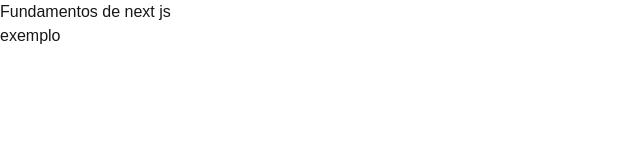
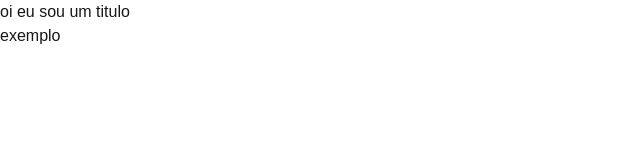
Before and after one commit to juancoutinhoflooxmongagua/Register-App, a Next.js app: page /examples in a window 1280 px wide. Shown: the top 160 px of the page, without its empty margins (0-640 px from the left). Built offline with nearby package versions, Linux system fonts and the light colour scheme.

Commit message:
feat: component properties | read, not write

```diff
--- a/src/components/Header.jsx
+++ b/src/components/Header.jsx
@@ -1,7 +1,7 @@
-export default function Header(){
+export default function Header(props){
     return (
         <header>
-            <h2>Fundamentos de next js</h2>
+            <h2>{props.titulo}</h2>
         </header>
     )
 }
--- a/src/pages/examples.jsx
+++ b/src/pages/examples.jsx
@@ -3,7 +3,7 @@ import Header from "@/components/Header";
 export default function Examples (){
     return (
         <div>
-        <Header></Header>
+        <Header titulo="oi eu sou um titulo"></Header>
         <h1>exemplo</h1>
         </div>
     )
```
